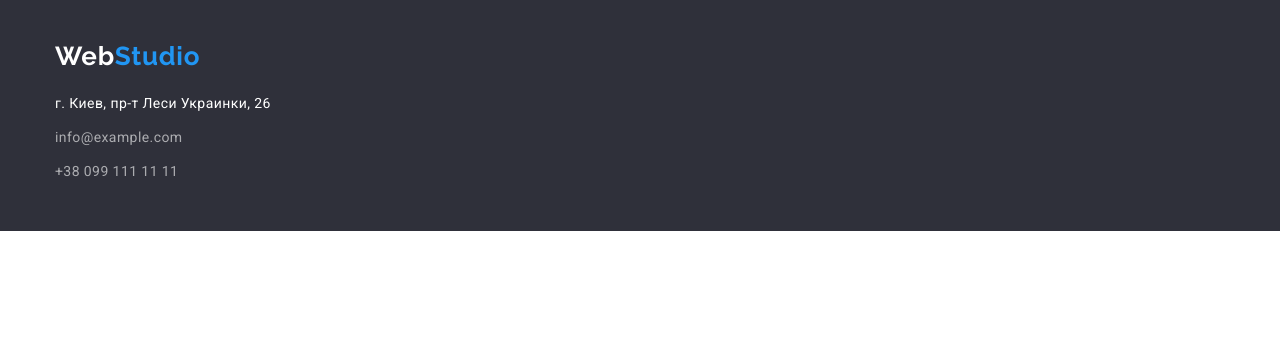
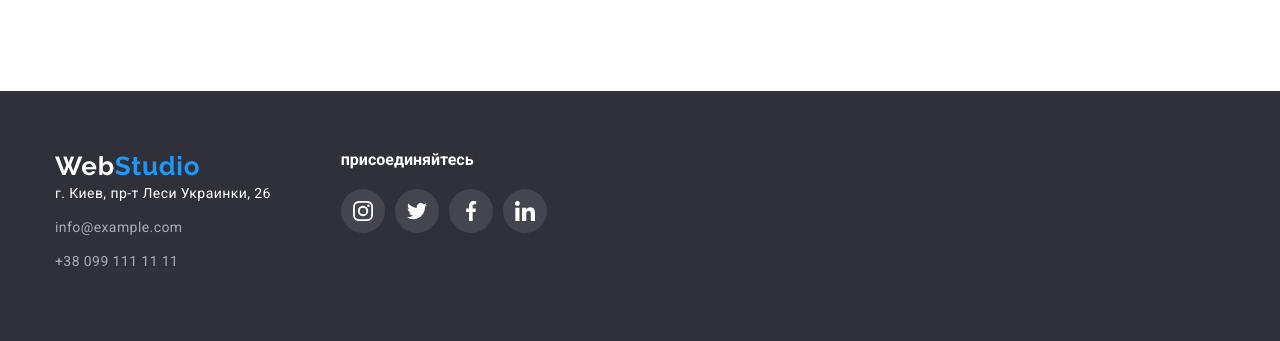
Before and after one commit to Anastasia199129/goit-markup-hw-04, a plain HTML site: page index.html in a window 1280 px wide. Shown: the part 2641-2982 px from the top of the page. Before the commit the page ends 2872 px from the top, so only its background shows below. Drawn offline with nearby package versions, Linux system fonts and the light colour scheme.

Commit message:
homework

```diff
--- a/css/style.css
+++ b/css/style.css
@@ -383,11 +383,13 @@ img {
   border-radius: 4px;
   cursor: pointer;
 }
-.linc-clients:hover {
+.linc-clients:hover,
+.linc-clients:focus {
   border: 1px solid var(--accent-color);
 }
 
-.linc-clients:hover svg {
+.linc-clients:hover svg,
+.linc-clients:focus svg {
   fill: var(--accent-color);
 }
 
@@ -432,10 +434,9 @@ img {
   padding-bottom: 60px;
   height: 250px;
 }
-
 .footer-conteiner {
   display: flex;
-  flex-direction: column;
+  flex-direction: row;
 }
 
 .address-footer {
@@ -478,6 +479,43 @@ img {
 .white-link {
   color: var(--white-color);
 }
+
+.footer-address {
+  margin-right: 70px;
+}
+
+.footer-list {
+  display: flex;
+}
+
+.conteiner-soclinks-footer b {
+  display: block;
+  color: var(--white-color);
+  margin-bottom: 20px;
+}
+
+.footer-social-link {
+  display: flex;
+  justify-content: center;
+  align-items: center;
+  width: 44px;
+  height: 44px;
+  border-radius: 50%;
+  background: rgba(255, 255, 255, 0.1);
+  cursor: pointer;
+}
+
+.footer-social-link:hover,
+.footer-social-link:focus {
+  background-color: var(--accent-color);
+}
+
+.icon-footer {
+  width: 20px;
+  height: 20px;
+  fill: var(--white-color);
+}
+
 /* portfolio */
 /* section portfolio botton */
 .botton {
@@ -576,3 +614,10 @@ img {
 .portfolio-item {
   margin-bottom: 30px;
 }
+
+.portfolio-link:hover,
+.portfolio-link:focus {
+  box-sizing: border-box;
+  box-shadow: 0px 1px 1px rgba(0, 0, 0, 0.12), 0px 4px 4px rgba(0, 0, 0, 0.06),
+    1px 4px 6px rgba(0, 0, 0, 0.16);
+}
--- a/index.html
+++ b/index.html
@@ -29,15 +29,13 @@
             <a class="contacts-link link" href="mailto:info@devstudio.com">
                 <svg class="icon-meseg" width="12" height="16">
                     <use href="./img/sprite.svg.svg#icon-envelope"></use>
-                </svg>
-                info@devstudio.com </a></li>
+                </svg>info@devstudio.com </a></li>
 
          <li class="contacts-list-item list">
            <a class="contacts-link link" href="tel:+380961111111">
                 <svg class="icon-tel" width="12" height="16">
                     <use href="./img/sprite.svg.svg#icon-smartphone"></use>
-                </svg>
-                +38 096 111 11 11</a></li>
+                </svg>+38 096 111 11 11</a></li>
     </ul>
 </div>
 
@@ -138,7 +136,7 @@
                             <use href="./img/sprite.svg.svg#icon-linkedin"></use>
                         </svg>
                     </a></li>
-            </ul class>
+            </ul>
             </div>
         </li>
         <li class="tiem-item list"><img class="tiem-img" src="./img/img.team/frontent.jpg" alt="фото работника" width="270">
@@ -240,8 +238,10 @@
     </ul>
     </div>
 </section>
+<!--секция с клиентами-->
 <section class="clients section-padding">
     <div class="conteiner">
+        <h2 class="title-section">Постоянные клиенты</h2>
     <ul class=" clients-list list">
         <li>
             <a class="linc-clients" href="">
@@ -286,6 +286,7 @@
 </main>
 <footer class="footer">
  <div class="conteiner  footer-conteiner">
+<div class="footer-address">
 <a class="logo-footer link" href="index.html"><span class="text-logo">Web</span>Studio</a>
 <address class="address-footer">
 <ul class="list-footer">
@@ -295,6 +296,37 @@
 </ul>
 </address>
 </div>
+
+<div class="conteiner-soclinks-footer">
+    <b>присоединяйтесь</b>
+<ul class="footer-list list">
+    <li class="item-icon">
+        <a class="footer-social-link" href="">
+            <svg class="icon-footer" width="20" height="20">
+                <use href="./img/sprite.svg.svg#icon-instagram"></use>
+            </svg>
+        </a></li>
+    <li class="item-icon">
+        <a class="footer-social-link" href="">
+            <svg class="icon-footer" width="20" height="20">
+                <use href="./img/sprite.svg.svg#icon-twitter"></use>
+            </svg>
+        </a></li>
+    <li class="item-icon">
+        <a class="footer-social-link" href="">
+            <svg class="icon-footer" width="20" height="20">
+                <use href="./img/sprite.svg.svg#icon-facebook"></use>
+            </svg>
+        </a></li>
+    <li class="item-icon">
+        <a class="footer-social-link" href="">
+            <svg class="icon-footer" width="20" height="20">
+                <use href="./img/sprite.svg.svg#icon-linkedin"></use>
+            </svg>
+        </a></li>
+</ul>
+</div>
+</div>
 </footer>
 
 </body>
```
Also changed, not shown: portfolio.html (+42 -2 lines).
